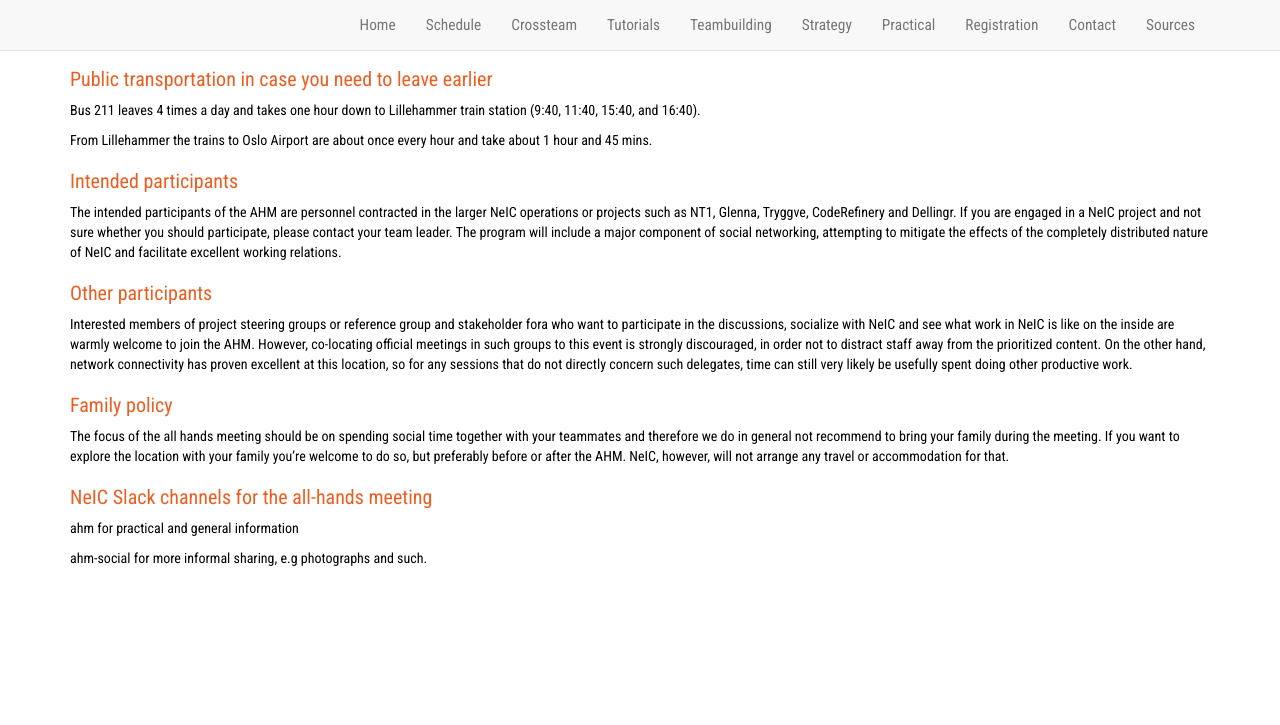
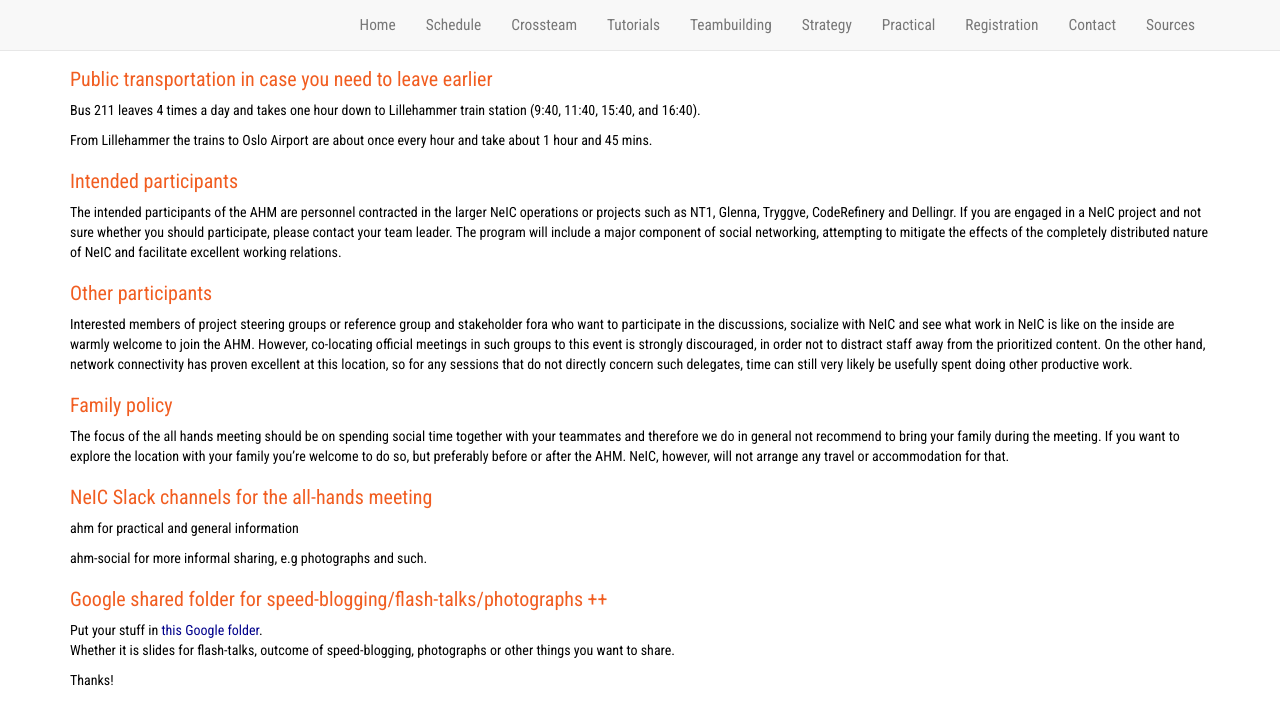
Before and after one commit to neicnordic/ahm18.neic.nordforsk.org, a Jekyll site: the page built from practical.md, in a window 1280 px wide and 900 px high, scrolled down 540 px. Shown: the top 725 px of the window. Built offline with Jekyll 4.4.1, drawn with Linux system fonts in a browser that asks for light colours; nearby versions of some CDN libraries; our own code applies the rules of GitHub Pages for plain Markdown files.

Commit message:
Updated google shared folder info

```diff
--- a/practical.md
+++ b/practical.md
@@ -72,3 +72,10 @@
 ahm for practical and general information
 
 ahm-social for more informal sharing, e.g photographs and such.
+
+
+### Google shared folder for speed-blogging/flash-talks/photographs ++
+Put your stuff in [this Google folder](https://drive.google.com/drive/folders/1Jl02bAjxRoW2hWvpyE17TkiRqWG1IghK?usp=sharing). <br>
+Whether it is slides for flash-talks, outcome of speed-blogging, photographs or other things you want to share. <br>
+
+Thanks!
```
